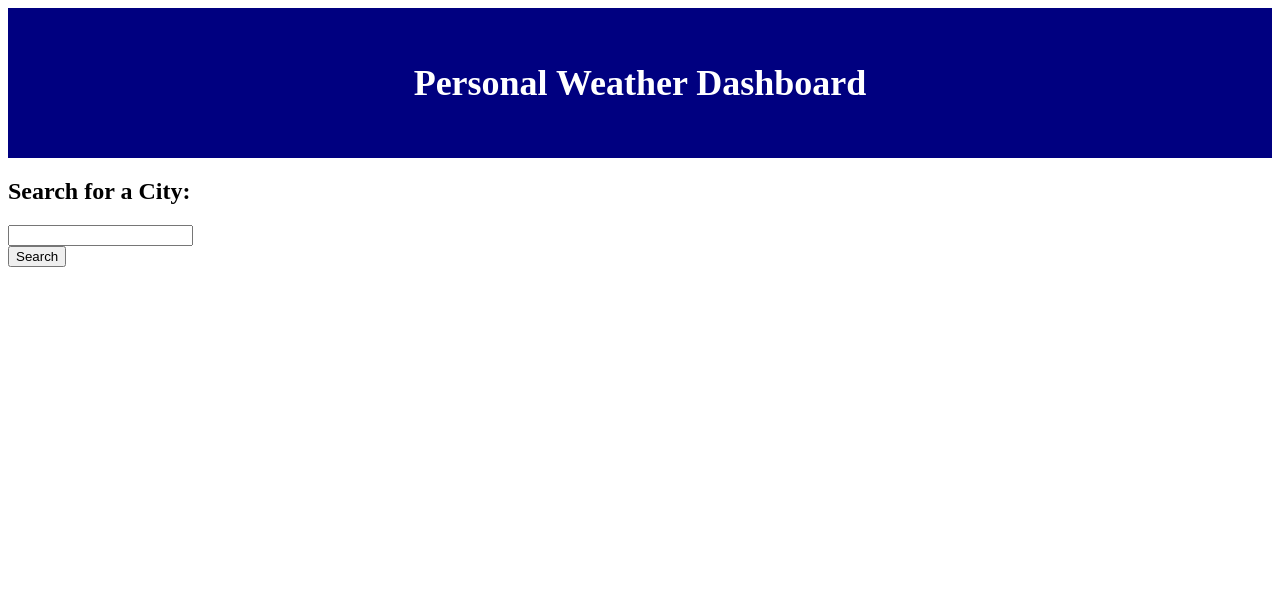
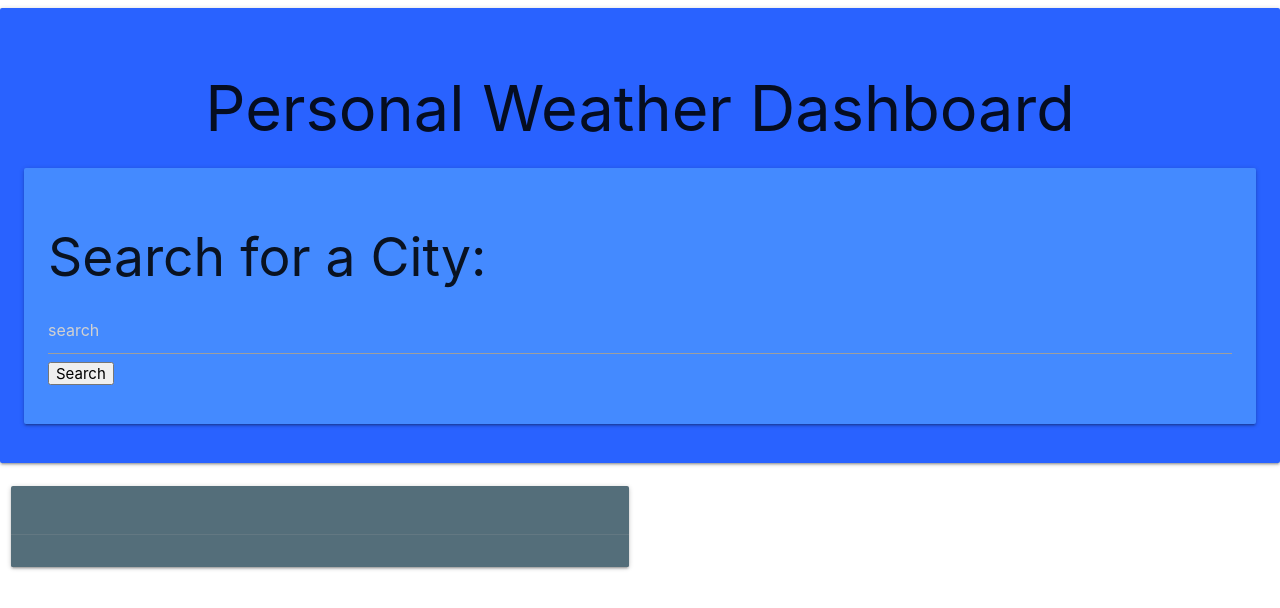
Before and after one commit to TalhahAwan/weather-dashboard, a plain HTML site: page index.html in a window 1280 px wide. Drawn offline with nearby package versions, Linux system fonts and the light colour scheme.

Commit message:
added materialize styling for header and card

```diff
--- a/index.html
+++ b/index.html
@@ -4,20 +4,32 @@
     <meta charset="UTF-8">
     <meta http-equiv="X-UA-Compatible" content="IE=edge">
     <meta name="viewport" content="width=device-width, initial-scale=1.0">
-    <link rel="stylesheet" href="./assets/css/style.css">
+    <link rel="stylesheet" href="https://cdnjs.cloudflare.com/ajax/libs/materialize/1.0.0/css/materialize.min.css">
     <title>My personal weather dashboard</title>
 </head>
 <body>
-    <div class="header">
-        <h1>Personal Weather Dashboard</h1>
+    <div class="card-panel blue accent-4">
+        <h1 class="center-align">Personal Weather Dashboard</h1>
+            <div class="card-panel blue accent-2">
+                <h2 class="left align">Search for a City:</h2>
+                <input type="text" placeholder="search" id="autocomplete-input">
+                <button type="submit">Search</button>
+                <ul id="past-search" class="center-align"></ul>
+            </div>
     </div>
-    <div class="left-Container">
-        <h2>Search for a City:</h2>
-        <input type="text" id="">
-        <br>
-        <button type="submit">Search</button>
+
+  <div class="row">
+    <div class="col s12 m6">
+      <div class="card blue-grey darken-1">
+        <div class="card-content white-text">
+        </div>
+        <div class="card-action">
+        </div>
+      </div>
     </div>
+  </div>
+
 </body>
-
+<script src="https://cdnjs.cloudflare.com/ajax/libs/materialize/1.0.0/js/materialize.min.js"></script>
 <script src="./assets/js/script.js"></script>
 </html>
```
